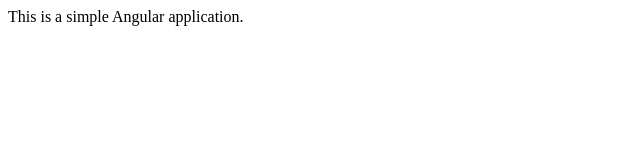
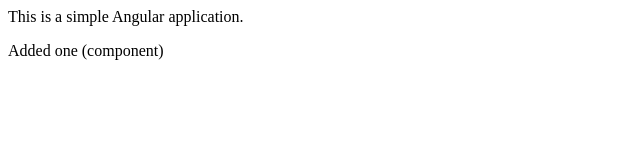
Before and after one commit to udaytkiet/LocalRepo, a plain HTML site: page index.html in a window 1280 px wide. Shown: the whole page, without its empty margins (0-640 px from the left). Drawn offline with Linux system fonts and the light colour scheme.

Commit message:
component

```diff
--- a/index.html
+++ b/index.html
@@ -1 +1,2 @@
 <p>This is a simple Angular application.</p>
+<p>Added one (component)</p>
```
